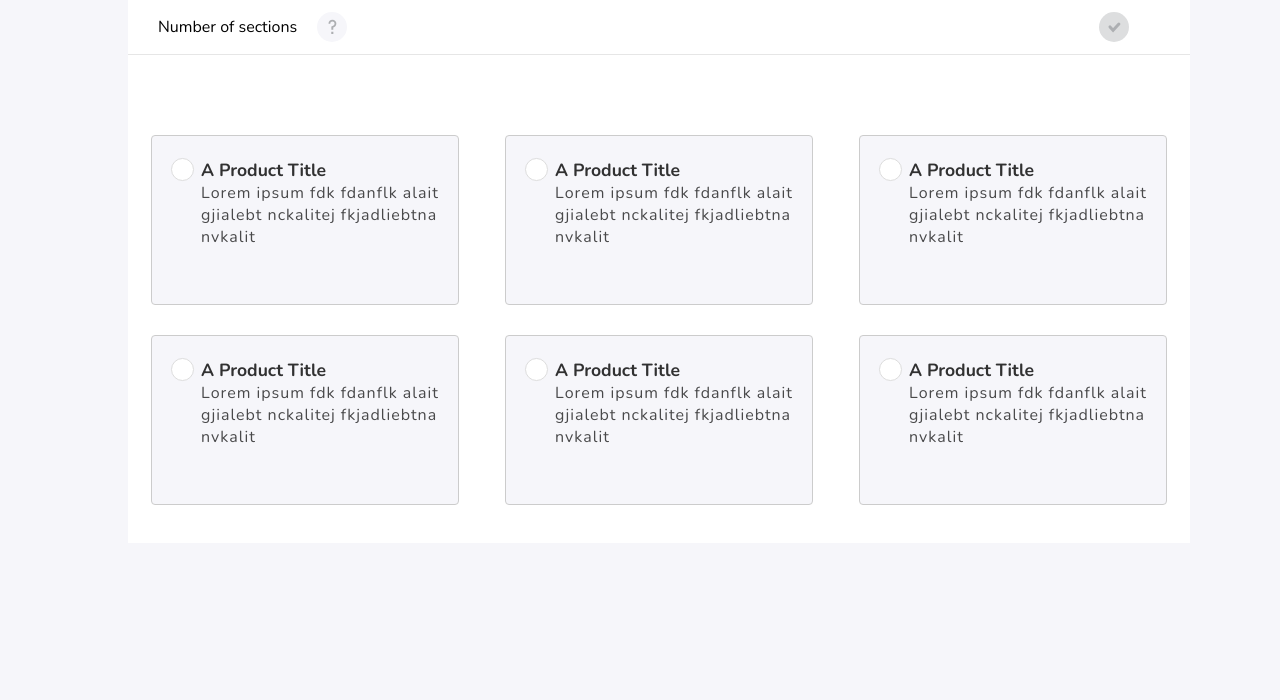
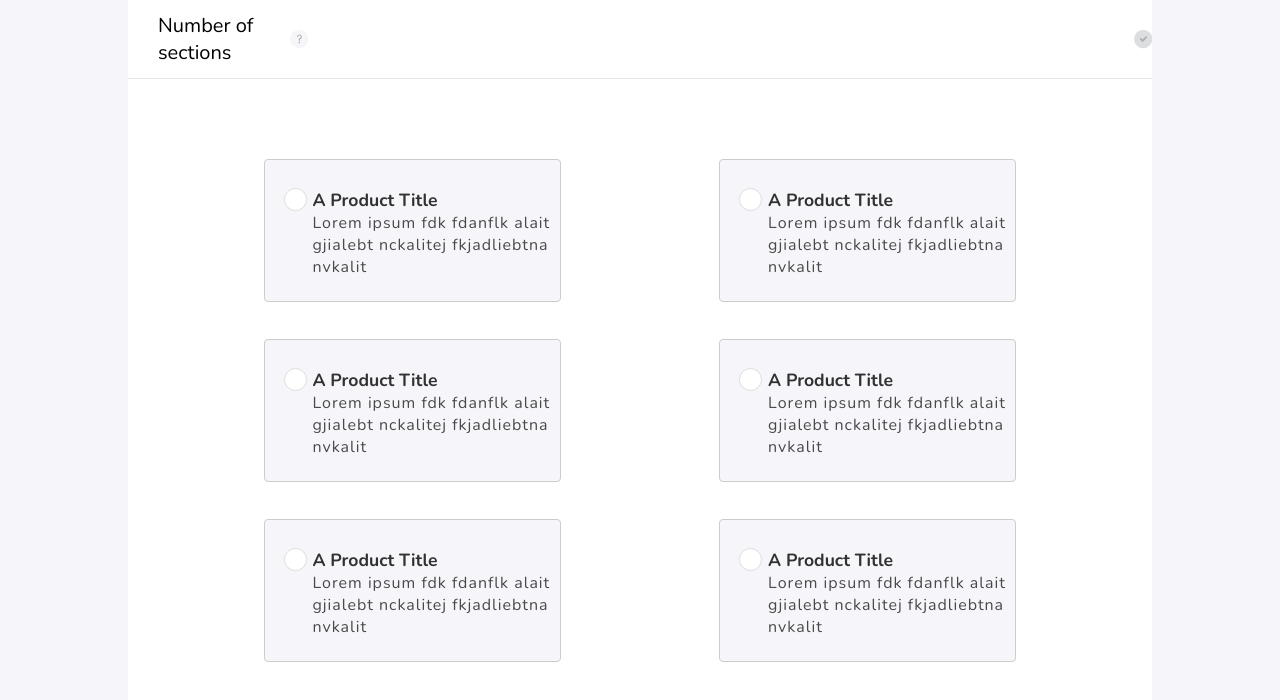
Before and after one commit to yogeshnikam671/MyApp, an Angular app: page / in a window 1280 px wide. Shown: the top 700 px of the page. Built offline with nearby package versions, Linux system fonts and the light colour scheme.

Commit message:
Built Configuration card

```diff
--- a/src/app/components/radio-card/radio-card.component.css
+++ b/src/app/components/radio-card/radio-card.component.css
@@ -2,15 +2,15 @@
   position: relative;
   border: 1px solid #ccc;
   border-radius: 4px;
-  height: 140px;
+  height: 121px;
   width: fit-content;
-  padding: 14px;
-  padding-right:  0;
+  padding-left: 14px;
+  padding-top: 20px;
   background-color:#F6F6FA;
 }
 .radioCard p{
-  margin: 0;
-  padding: 0;
+  margin: 0px;
+  padding: 0px;
   font-family: 'Nunito', sans-serif;
 }
 .radioCard input{
@@ -51,7 +51,7 @@
 
 .radio-checked{
   position: absolute;
-  top: 22px;
+  top: 28px;
   left: 19px;
 }
 
--- a/src/app/containers/configuration-card/configuration-card.component.css
+++ b/src/app/containers/configuration-card/configuration-card.component.css
@@ -1,21 +1,29 @@
+.configuration-card{
+  width: 80%;
+  margin: 0px 10%;
+}
+
 .query-container{
   display: flex;
-  width: 1062px;
   background-color: white;
+  height: 78px;
   align-items: center;
-  margin-left: 10%;
+  margin-left: 0px;
   margin-bottom: 0px;
   border-bottom: 1px solid #E6E6E6;
 }
 
 .query{
+  display: block;
+  width: 200px;
   margin-left: 30px;
+  font-size: 20px;
 }
 
 .question-mark{
-  margin-left: 20px;
+  margin-left: 10px;
 }
 
 .tick-mark{
-  margin-left: 752px;
+  margin-left: 825px;
 }
--- a/src/app/containers/configuration-card/configuration-card.component.html
+++ b/src/app/containers/configuration-card/configuration-card.component.html
@@ -1,4 +1,4 @@
-<div>
+<div class="configuration-card">
   <div class="query-container">
     <p class="query">Number of sections</p>
     <svg width="30" height="30" viewBox="0 0 30 30" fill="none" xmlns="http://www.w3.org/2000/svg" class="question-mark">
@@ -6,10 +6,10 @@
       <path d="M16.28 17.8V15.52C17.8 14.82 19.36 13.88 19.36 11.38C19.36 9.64 17.74 7.76 15.44 7.76C13.32 7.76 11.48 9.38 11.48 11.72V11.8H13.3V11.64C13.3 10.26 14.14 9.4 15.44 9.4C16.66 9.4 17.54 10.34 17.54 11.44C17.54 13.28 15.92 13.94 14.34 14.48V17.8H16.28ZM16.36 22V19.68H14.26V22H16.36Z" fill="#ADAFB2"/>
     </svg>
     <svg width="30" height="30" viewBox="0 0 30 30" fill="none" xmlns="http://www.w3.org/2000/svg" class="tick-mark">
-      <circle cx="15" cy="15" r="15" fill="#DDDEDF"/>
+      <circle cx="15" cy="15" r="15" attr.fill= {{colors.fill}}/>
       <path fill-rule="evenodd" clip-rule="evenodd" d="M10.999 14.9277L14.0751 18.2222L19.8879 12" fill="#DDDEDF"/>
-      <path d="M10.999 14.9277L14.0751 18.2222L19.8879 12" stroke="#ADAFB2" stroke-width="3" stroke-linecap="round"/>
+      <path d="M10.999 14.9277L14.0751 18.2222L19.8879 12" attr.stroke={{colors.stroke}} stroke-width="3" stroke-linecap="round"/>
       </svg>
   </div>
-  <app-radio-cards></app-radio-cards>
+  <app-radio-cards (radiobuttonClicked)="tickmarkHandler()"></app-radio-cards>
 </div>
--- a/src/app/containers/configuration-card/configuration-card.component.ts
+++ b/src/app/containers/configuration-card/configuration-card.component.ts
@@ -7,9 +7,18 @@ import { Component, OnInit } from '@angular/core';
 })
 export class ConfigurationCardComponent implements OnInit {
 
+  colors: any;
   constructor() { }
 
   ngOnInit(): void {
+    this.colors = {
+      fill: "#DDDEDF",
+      stroke: "#ADAFB2"
+    }
   }
 
+  tickmarkHandler() {
+    this.colors.fill = "#FFCC11";
+    this.colors.stroke = "#43485C";
+  }
 }
--- a/src/app/containers/radio-cards/radio-cards.component.css
+++ b/src/app/containers/radio-cards/radio-cards.component.css
@@ -1,7 +1,6 @@
 .radioCards{
   background-color: white;
-  width: 1062px;
-  margin: 0 10%;
+  margin: 0;
   display: flex;
   justify-content: space-evenly;
   flex-wrap: wrap;
--- a/src/app/containers/radio-cards/radio-cards.component.ts
+++ b/src/app/containers/radio-cards/radio-cards.component.ts
@@ -1,4 +1,4 @@
-import { Component, OnInit } from '@angular/core';
+import { Component, OnInit, Output, EventEmitter } from '@angular/core';
 
 @Component({
   selector: 'app-radio-cards',
@@ -7,12 +7,14 @@ import { Component, OnInit } from '@angular/core';
 })
 export class RadioCardsComponent implements OnInit {
 
+  @Output() radiobuttonClicked = new EventEmitter<any>();
   data: any;
   class: string;
   checkedRadioCardId: number;
   constructor() { }
 
   radioClickHandler(id) {
+    this.radiobuttonClicked.emit();
     if (this.checkedRadioCardId) {
       this.data[this.checkedRadioCardId - 1].isChecked = false;
     }
--- a/src/styles.css
+++ b/src/styles.css
@@ -5,3 +5,8 @@ body{
   background-color:#F6F6FA;
   font-family: 'Nunito', sans-serif;
 }
+
+p{
+  margin: 0px;
+  padding: 0px;
+}
```
